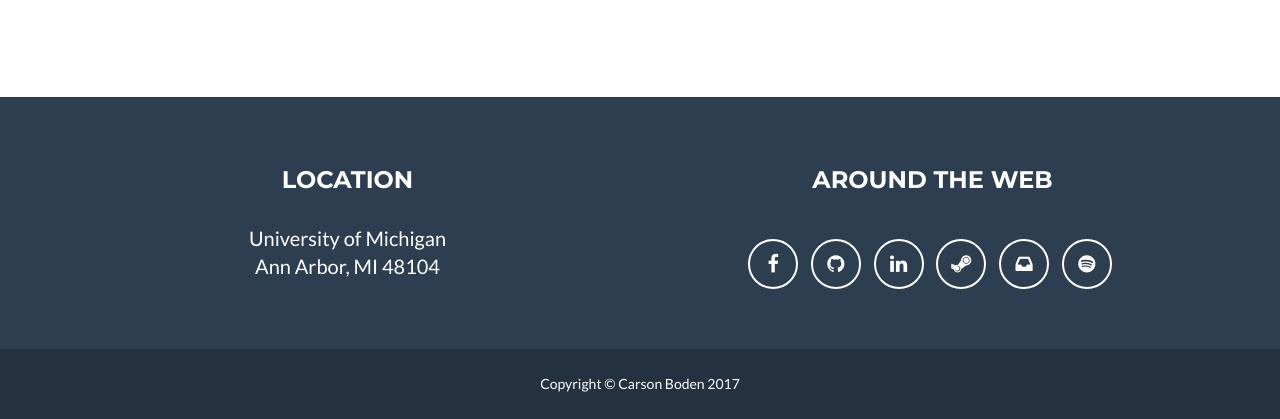
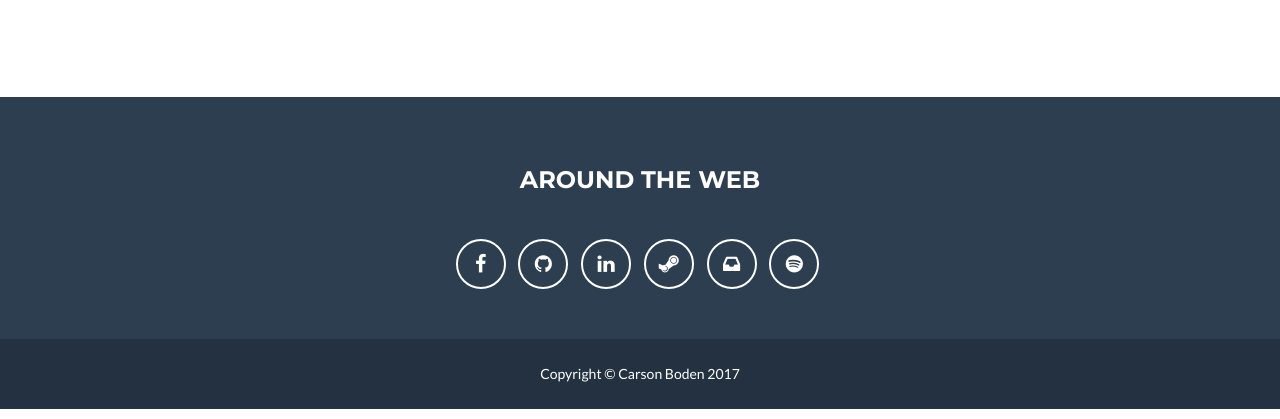
Before and after one commit to cwboden/cwboden.github.io, a plain HTML site: page index.html in a window 1280 px wide. Shown: the part 3305-3724 px from the top of the page. Drawn offline with nearby package versions, Linux system fonts and the light colour scheme; files that its build step writes are made by us from their sources.

Commit message:
Small fixes, added star (hopefully)

```diff
--- a/css/freelancer.css
+++ b/css/freelancer.css
@@ -46,7 +46,7 @@ hr.star-primary {
 }
 hr.star-light:after,
 hr.star-primary:after {
-  content: "✦";
+  content: "\f005";
 
   display: inline-block;
   position: relative;
--- a/index.html
+++ b/index.html
@@ -297,12 +297,7 @@ _______ _______ ___ ___   _______ _______ _______ ______ _______
         <div class="footer-above">
             <div class="container">
                 <div class="row">
-                    <div class="footer-col col-md-6">
-                        <h3>Location</h3>
-                        <p>University of Michigan
-                            <br>Ann Arbor, MI 48104</p>
-                    </div>
-                    <div class="footer-col col-md-6">
+                    <div class="footer-col">
                         <h3>Around the Web</h3>
                         <ul class="list-inline">
                             <li>
```
Also changed, not shown: blog.html (+1 -1 lines).
